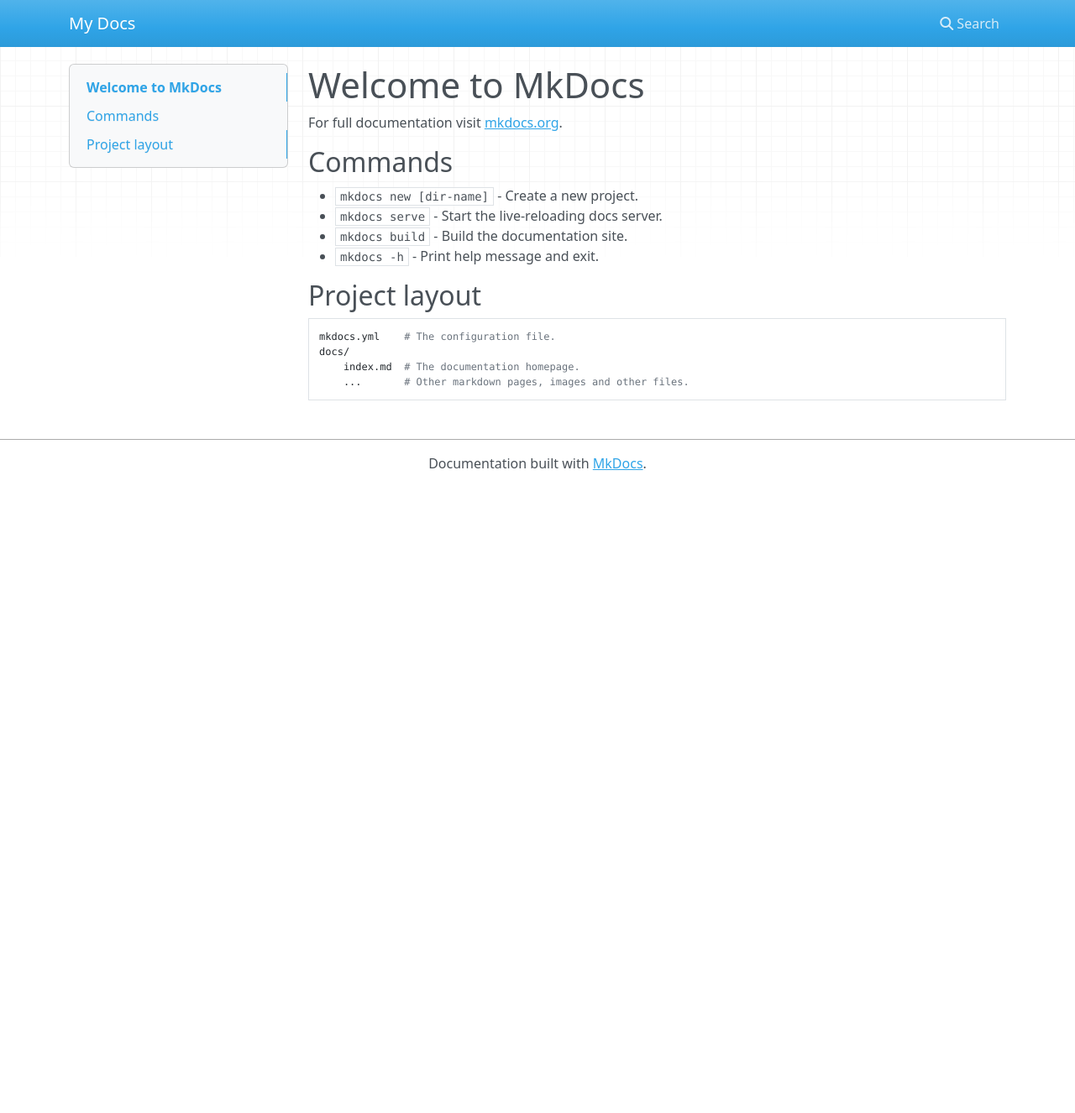
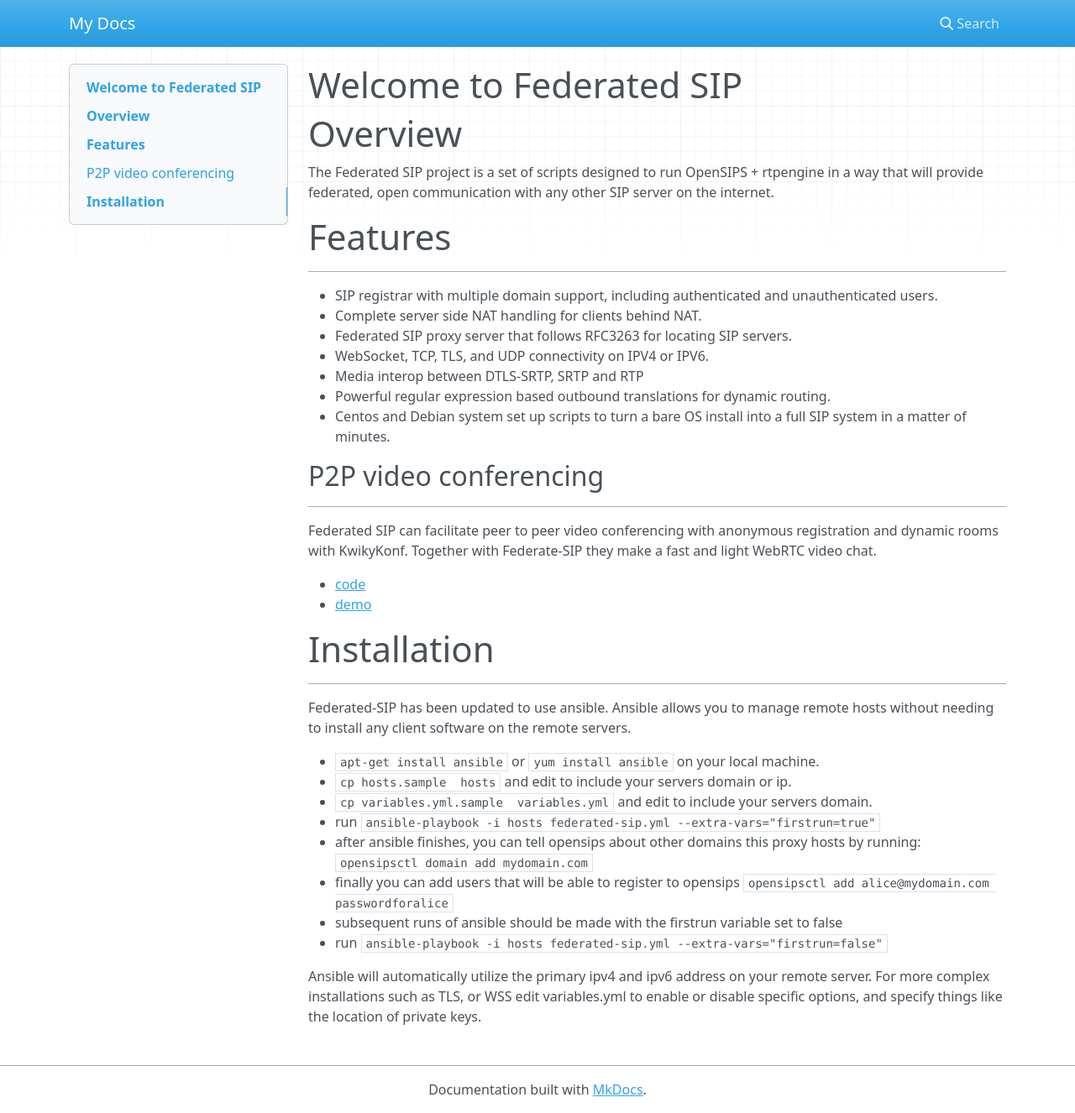
Before and after one commit to etamme/federated-sip, an MkDocs documentation site: the page built from docs/index.md, in a window 1280 px wide and 1326 px high. Shown: the whole window at 84% size. Built offline with MkDocs 1.6.1, drawn with Linux system fonts in a browser that asks for light colours; nearby versions of some CDN libraries.

Commit message:
initial update to index.md

````diff
--- a/docs/index.md
+++ b/docs/index.md
@@ -1,17 +1,40 @@
-# Welcome to MkDocs
+# Welcome to Federated SIP
 
-For full documentation visit [mkdocs.org](https://www.mkdocs.org).
+# Overview
+The Federated SIP project is a set of scripts designed to run OpenSIPS + rtpengine in a way that will provide federated, open communication with any other SIP server on the internet.
 
-## Commands
+# Features
+----------------------
 
-* `mkdocs new [dir-name]` - Create a new project.
-* `mkdocs serve` - Start the live-reloading docs server.
-* `mkdocs build` - Build the documentation site.
-* `mkdocs -h` - Print help message and exit.
+- SIP registrar with multiple domain support, including authenticated and unauthenticated users.
+- Complete server side NAT handling for clients behind NAT.
+- Federated SIP proxy server that follows RFC3263 for locating SIP servers.
+- WebSocket, TCP, TLS, and UDP connectivity on IPV4 or IPV6.
+- Media interop between DTLS-SRTP, SRTP and RTP
+- Powerful regular expression based outbound translations for dynamic routing.
+- Centos and Debian system set up scripts to turn a bare OS install into a full SIP system in a matter of minutes.
 
-## Project layout
+## P2P video conferencing
+----------------------
+Federated SIP can facilitate peer to peer video conferencing with anonymous registration and dynamic rooms with KwikyKonf. Together with Federate-SIP they make a fast and light WebRTC video chat.
 
-    mkdocs.yml    # The configuration file.
-    docs/
-        index.md  # The documentation homepage.
-        ...       # Other markdown pages, images and other files.
+- [code](https://github.com/etamme/kwickykonf)
+- [demo](http://video.uphreak.com/#github)
+
+
+# Installation
+----------------------
+
+Federated-SIP has been updated to use ansible.  Ansible allows you to manage remote hosts without needing to install any client software on the remote servers.
+
+- ```apt-get install ansible``` or ```yum install ansible``` on your local machine.
+- ```cp hosts.sample  hosts``` and edit to include your servers domain or ip.
+- ```cp variables.yml.sample  variables.yml``` and edit to include your servers domain.
+- run ```ansible-playbook -i hosts federated-sip.yml --extra-vars="firstrun=true"```
+- after ansible finishes, you can tell opensips about other domains this proxy hosts by running: ```opensipsctl domain add mydomain.com```
+- finally you can add users that will be able to register to opensips ```opensipsctl add alice@mydomain.com passwordforalice```
+- subsequent runs of ansible should be made with the firstrun variable set to false
+- run ```ansible-playbook -i hosts federated-sip.yml --extra-vars="firstrun=false"```
+
+
+Ansible will automatically utilize the primary ipv4 and ipv6 address on your remote server.  For more complex installations such as TLS, or WSS edit variables.yml to enable or disable specific options, and specify things like the location of private keys.
````
